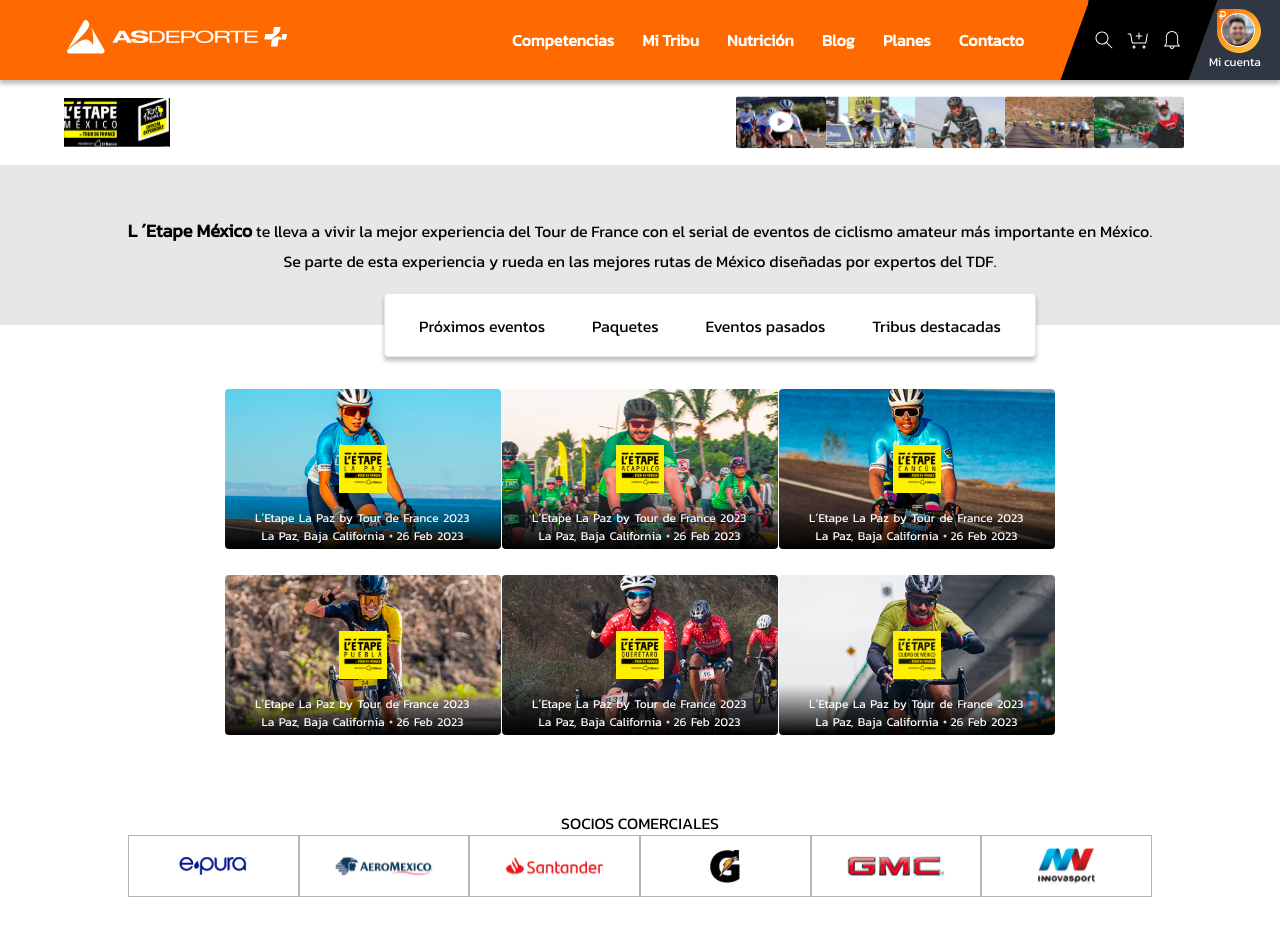
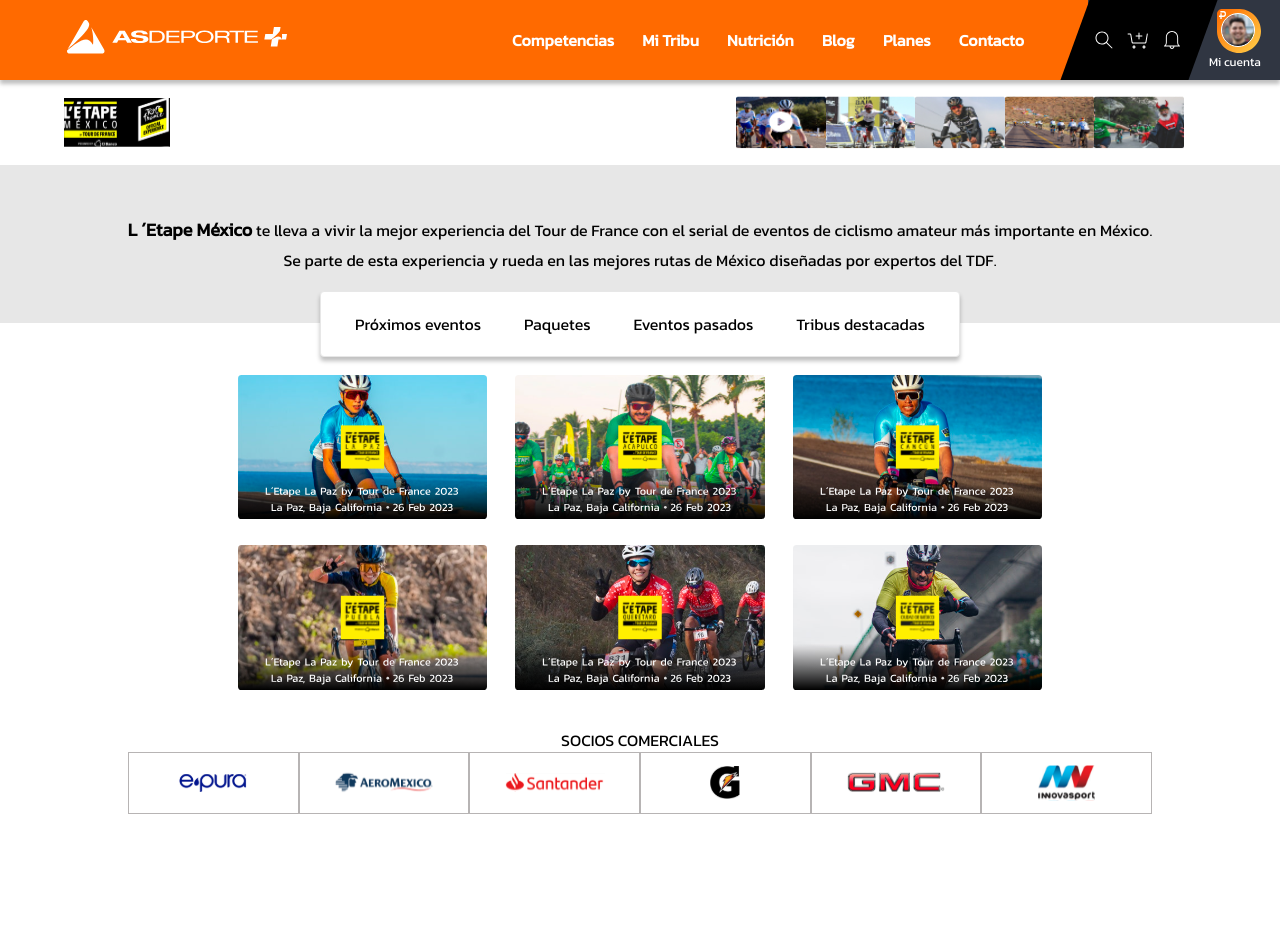
Before and after one commit to carlosalberto05/asdeporte, a Next.js app: page / in a window 1280 px wide. After the commit the page ends 852 px from the top, so only its background shows below. Built offline with nearby package versions, Linux system fonts and the light colour scheme.

Commit message:
avance maquetacion

```diff
--- a/src/components/FloatMenu.js
+++ b/src/components/FloatMenu.js
@@ -1,4 +1,5 @@
 import React, { useContext } from "react";
+import Link from "next/link";
 import styles from "@/styles/FloatMenu.module.scss";
 import { ModalContext } from "@/components/ModalContext";
 
@@ -8,10 +9,18 @@
   return (
     <div className={`${styles.containerFloatMenu} ${opacityClass}`}>
       <ul>
-        <li>Próximos eventos</li>
-        <li>Paquetes</li>
-        <li>Eventos pasados</li>
-        <li>Tribus destacadas</li>
+        <li>
+          <Link href="/proximos-eventos"> Próximos eventos</Link>
+        </li>
+        <li>
+          <Link href="/paquetes"> Paquetes</Link>
+        </li>
+        <li>
+          <Link href="/eventos-pasados">Eventos pasados</Link>
+        </li>
+        <li>
+          <Link href="/tribus-destacadas">Tribus destacadas</Link>
+        </li>
       </ul>
     </div>
   );
--- a/src/styles/FloatMenu.module.scss
+++ b/src/styles/FloatMenu.module.scss
@@ -1,6 +1,5 @@
 .containerFloatMenu{
-	width: 652px;
-	height: 64px;
+	width: 50%;
 	padding: 16px 24px;
 	gap: 24px;
 	border-radius: 4px;
@@ -8,7 +7,7 @@
 	background: var(--white, #FFF);
 	box-shadow: 0px 4px 4px 0px rgba(0, 0, 0, 0.25);
 	position: absolute;
-	margin-left: 30%;
+	margin-left: 25%;
 	margin-top: -2.5%;
 
 	ul {
@@ -34,6 +33,8 @@
 
 @media (max-width: 768px) {
 	.containerFloatMenu {
+		width: 100%;
+		font-size: 12px;
 		position: relative;
 		margin-left: 0;
 		margin-top:0;
--- a/src/styles/Galery.module.scss
+++ b/src/styles/Galery.module.scss
@@ -1,7 +1,7 @@
 .containerGalery{
 	width: 100%;
-	padding-top: 5%;
-	padding-bottom: 4%;
+	padding-top: 4%;
+	padding-bottom: 1%;
 	display: flex;
 	flex-direction: column;
 	justify-content: space-around;
@@ -14,7 +14,13 @@
 	flex-direction: row;
 	justify-content: space-around;
 	margin-bottom: 2%;
+
+	img{
+		width: 30%;
+	}
 }
+
+
 
 .containerGaleryResponsive{
 	display: none;
--- a/src/styles/Home.module.scss
+++ b/src/styles/Home.module.scss
@@ -1,12 +1,13 @@
 
 .sectionOne{
   width: 100%;
-  height: 160px;
+  padding: 4%;
   background-color: #E7E7E7;
   display: flex;
   flex-direction: column;
   align-items: center;
   justify-content: center;
+  text-align: center;
 
   span {
     font-weight: bold;
--- a/src/styles/Modal.module.scss
+++ b/src/styles/Modal.module.scss
@@ -57,28 +57,28 @@
 
 @media (max-width: 768px) {
 
-
 	.containerModal {
 		width: 90%;
-		margin-left: 15px;
-		display: flex;
-		justify-content: center;
-		align-items: center;
+		margin-left: 20px;
+		margin-right: 15px;
+		height: auto;
+		margin-top: 40%;
+
 
 		.content {
-				position:static;
+				width: 100%;
+				max-height:320px;
 			}
 
 			img {
 				width: 100%;
-				height: 200px;
 			}
 
 			.close {
 				width: 22px;
 				height: 22px;
 				position: absolute;
-				margin-top: 10px;
+				margin-top: 45%;
 				right: 10px;
 				border-radius: 100%;
 				color: gray;
```
